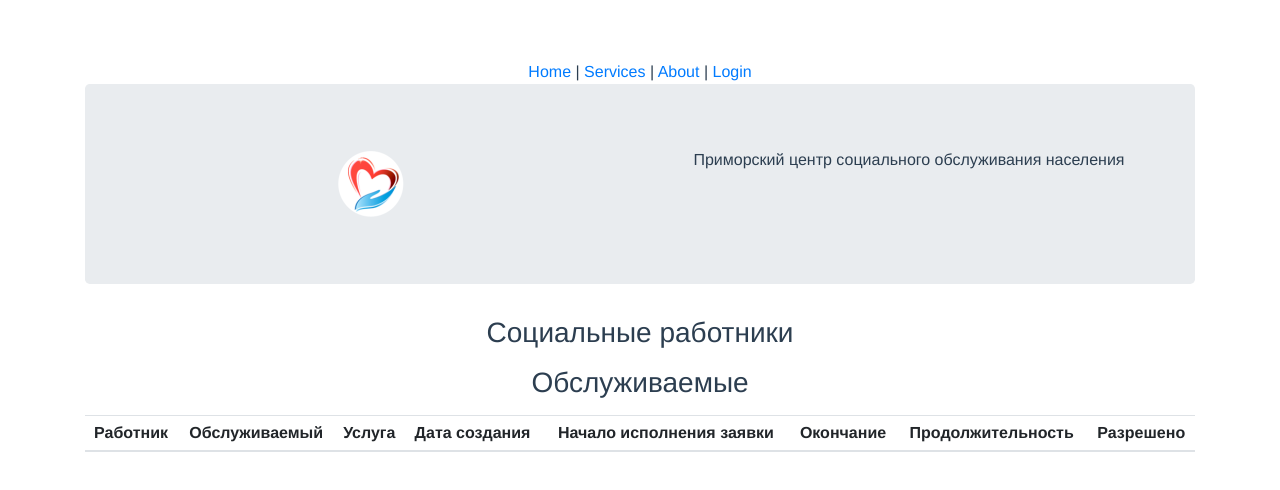
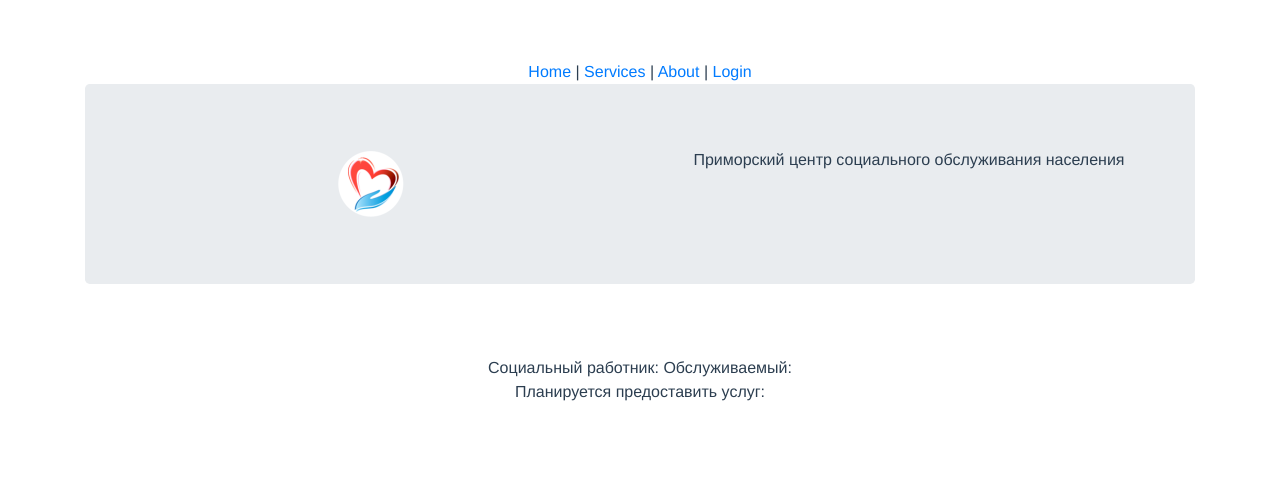
Before and after one commit to gorynychalex/emergencyassis, a Vue app in the folder frontend/vue/: page /task in a window 1280 px wide. Shown: the top 490 px of the page. Built offline with nearby package versions, Linux system fonts and the light colour scheme.

Commit message:
tasklist with choosed users

```diff
--- a/frontend/vue/src/components/TaskComponent.vue
+++ b/frontend/vue/src/components/TaskComponent.vue
@@ -1,6 +1,7 @@
 <template>
     <div>
-        <b-table small :items="TASKS" :fields="TASKSFIELDS">
+
+        <b-table small :items="tasklist" :fields="TASKSFIELDS">
 
             <template slot="employee" slot-scope="data">
                 {{ data.value.firstname }} {{ data.value.middlename }}
@@ -53,11 +54,12 @@
 
     export default {
         name: "TaskComponent",
+        props:['tasklist'],
         computed: {
             ...mapGetters([
-                'TASKS','TASKSFIELDS'
+                'TASKSFIELDS'
             ])
-        }
+        },
     }
 </script>
 
--- a/frontend/vue/src/components/UserListForChoice.vue
+++ b/frontend/vue/src/components/UserListForChoice.vue
@@ -1,31 +1,30 @@
 <template>
     <div>
-        <ul>
-            <li v-for="item in USERS" v-if="item.role == species">
-                {{ item.nickname }} {{ item.firstname }} {{ item.middlename }}
-            </li>
+        <b-form-group label="">
+            <b-form-radio-group buttons stacked button-variant="outline-primary" v-model="selected" @input="$emit('selectuser',selected)">
+                <b-form-radio v-for="user in users" name="user-radios" :value="user.nickname" v-if="user.role===role" >{{ user.firstname }} {{ user.middlename }} {{ user.lastname }}</b-form-radio>
+            </b-form-radio-group>
+        </b-form-group>
 
-            <b-form-radio-group v-model="selected" :options="USERS" button stacked name="radio-btn-stacked"/>
-        </ul>
+
+        <!--<b-form-group>-->
+        <!--<b-form-radio-group v-model="selected" :options="USERS" valueField="nickname" :html-field="`${'middlename'}`" buttons stacked name="radio-btn-stacked" button-variant="outline-primary"/>-->
+        <!--</b-form-group>-->
     </div>
 </template>
 
 <script>
 
-    import { mapGetters } from 'vuex'
-
     export default {
         name: "UserListForChoice",
-        props: ['species'],
+        props: {
+            users: Array,
+            role: String,
+        },
         data(){
             return {
-                selected: 'selectUser'
+                selected: '',
             }
-        },
-        computed: {
-            ...mapGetters([
-                'USERS'
-            ])
         }
     }
 </script>
--- a/frontend/vue/src/views/Tasks.vue
+++ b/frontend/vue/src/views/Tasks.vue
@@ -1,20 +1,55 @@
 <template>
     <div>
-        <h3>Социальные работники</h3>
-        <UserList species="EMPLOYEE"/>
-        <h3>Обслуживаемые</h3>
-        <UserList species="HARDUP"/>
-        <TaskComponent/>
+        <UserList role="EMPLOYEE" :users="USERS" @selectuser="($event)=>this.selectemployee=$event"/>
+        Социальный работник: {{ selectemployee }}
+
+        <UserList role="HARDUP" :users="userslist" @selectuser="($event)=>this.selecthardup=$event" v-if="userslist.length"/>
+        Обслуживаемый: {{ selecthardup }}
+
+
+
+        <br> Планируется предоставить услуг: {{ tasklist? tasklist.length : '' }}
+        <TaskComponent :tasklist="tasklist" v-if="selecthardup"/>
     </div>
 </template>
 
 <script>
     import TaskComponent from '@/components/TaskComponent.vue'
     import UserList from '@/components/UserListForChoice.vue'
+    import { mapGetters } from 'vuex'
+
     export default {
         name: "Tasks",
+        data() {
+            return {
+                userslist: '',
+                selectemployee: '',
+                selecthardup: '',
+                tasklist: ''
+            }
+        },
+        computed: {
+            ...mapGetters([
+                'USERS',
+                'TASKS'
+            ]),
+        },
         components: {
-            TaskComponent, UserList
+            UserList,
+            TaskComponent
+        },
+        watch: {
+            selectemployee: function(newVal, oldVal) {
+                this.userslist=this.USERS[this.USERS.findIndex(x=>x.nickname==newVal)].users
+                if(!this.userslist.length){
+                    this.selecthardup = ''
+                    this.tasklist=''
+                }
+            },
+            selecthardup: function (newVal, oldVal) {
+                if(newVal)
+                this.tasklist = this.TASKS.filter(x=>x.needy.nickname == newVal)
+            }
         }
     }
 </script>
```
